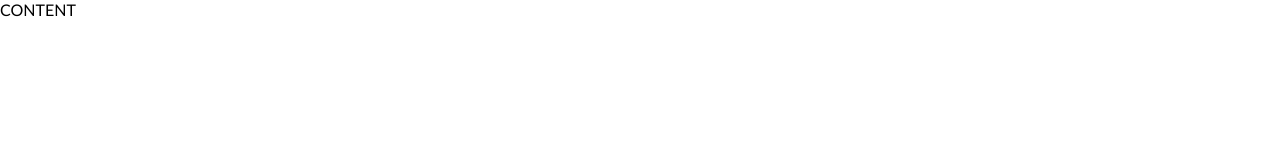
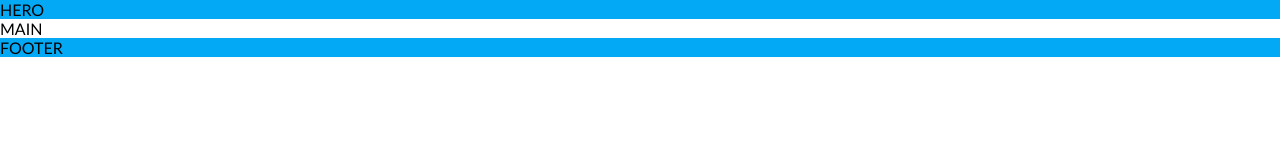
Before and after one commit to ST-dev28/12-coming-soon, a website: page index.html in a window 1280 px wide. Drawn offline with Linux system fonts and the light colour scheme.

Commit message:
Background colors

```diff
--- a/css/base/variables.css
+++ b/css/base/variables.css
@@ -0,0 +1,4 @@
+:root {
+   --color-primary: #03A9F5;
+   --color-secondary: #EA1E63;
+}
--- a/css/home.css
+++ b/css/home.css
@@ -13,3 +13,13 @@
 @import './components/progress-bar.css';
 
 /* CUSTOM STYLE BELOW THIS COMMENT */
+
+ .bg-primary {
+     background-color: var(--color-primary);
+
+ }
+
+ .bg-secondary {
+    background-color: var(--color-secondary);
+
+}
--- a/index.html
+++ b/index.html
@@ -9,8 +9,19 @@
 </head>
 
 <body>
+    <div class="hero bg-primary">
+        HERO
+    </div>
+
+    <main>
+        MAIN
+    </main>
+
+    <footer class="bg-primary">
+        FOOTER
+    </footer>
 
     <script src="./js/home.js" type="module" defer></script>
 </body>
-    CONTENT
+
 </html>
```
